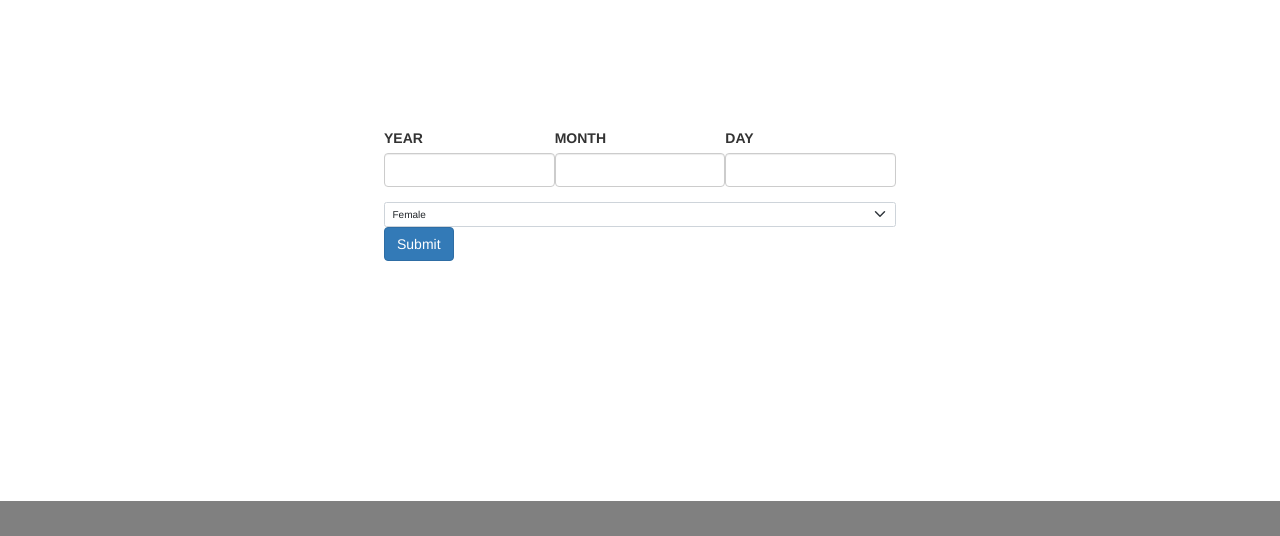
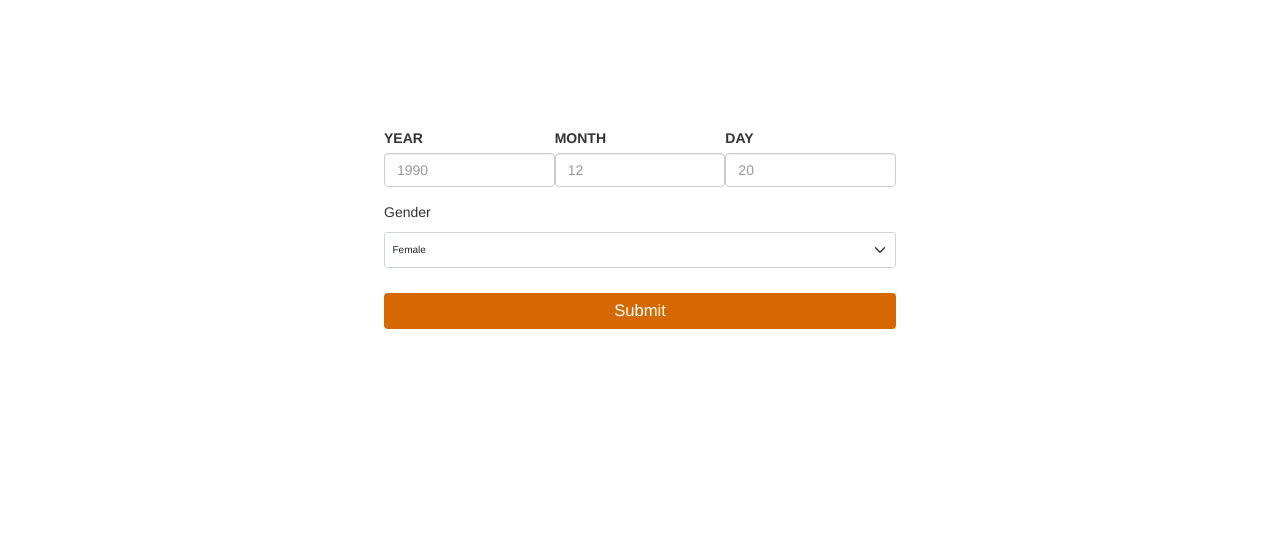
Before and after one commit to victoriamwangi/Akan-Naming-System, a plain HTML site: page akanName.html in a window 1280 px wide. Shown: the top 536 px of the page. Drawn offline with nearby package versions, Linux system fonts and the light colour scheme.

Commit message:
st:style akan-form page

```diff
--- a/akanName.html
+++ b/akanName.html
@@ -32,7 +32,7 @@
             name=""
             id="yob"
             class="form-control"
-            placeholder=""
+            placeholder="1990"
             aria-describedby="helpId"
           />
         </div>
@@ -43,7 +43,7 @@
             name=""
             id="month"
             class="form-control"
-            placeholder=""
+            placeholder="12"
             aria-describedby="helpId"
           />
         </div>
@@ -54,11 +54,12 @@
             name=""
             id="day"
             class="form-control"
-            placeholder=""
+            placeholder="20"
             aria-describedby="helpId"
           />
         </div>
       </div>
+      <p>Gender</p>
       <select
         class="form-select"
         id="gender"
@@ -68,6 +69,7 @@
         <option value="1">Female</option>
         <option value="2">Male</option>
       </select>
+
       <button id="btn" class="btn btn-primary" type="submit">Submit</button>
     </form>
 
--- a/css/style.css
+++ b/css/style.css
@@ -107,12 +107,22 @@ form {
   margin-bottom: 30vh;
   margin-top: 10vw;
 }
-.dropdown button {
-  width: 100%;
-}
-.dropdown .dropdown-menu {
-  width: 100%;
-}
+
 .date {
   display: flex;
 }
+form select {
+  height: 2.8vw;
+  margin-bottom: 2vw;
+  font-size: 1.2vw;
+}
+form select option {
+  height: 5vw !important;
+  font-size: 1.2vw;
+}
+form #btn {
+  background-color: var(--secondary);
+  width: 100%;
+  font-size: 1.3vw;
+  border: none;
+}
--- a/js/script.js
+++ b/js/script.js
@@ -11,10 +11,7 @@ btn.addEventListener("click", function (e) {
     var day = parseInt(document.getElementById('day').value);
     var weekday = ((((century / 4) - 2 * century - 1) + ((5 * year / 4)) + ((26 * (month + 1) / 10)) + day) % 7);
 
+    var gender = document.querySelector("#gender").value;
 
-    function selectedGender() {
-        var gender = document.querySelector("#gender").value;
-        console.log(gender);
-    }
-    selectedGender();
+
 })
```
